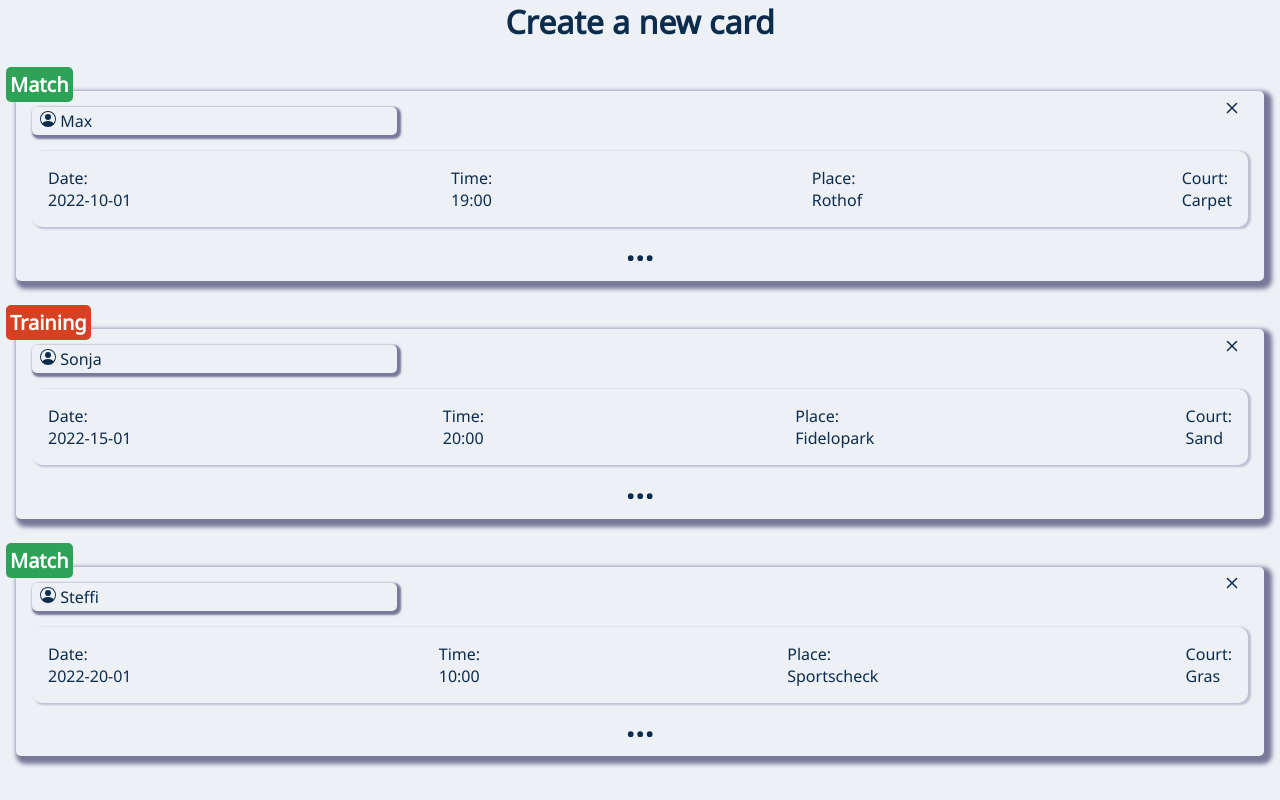
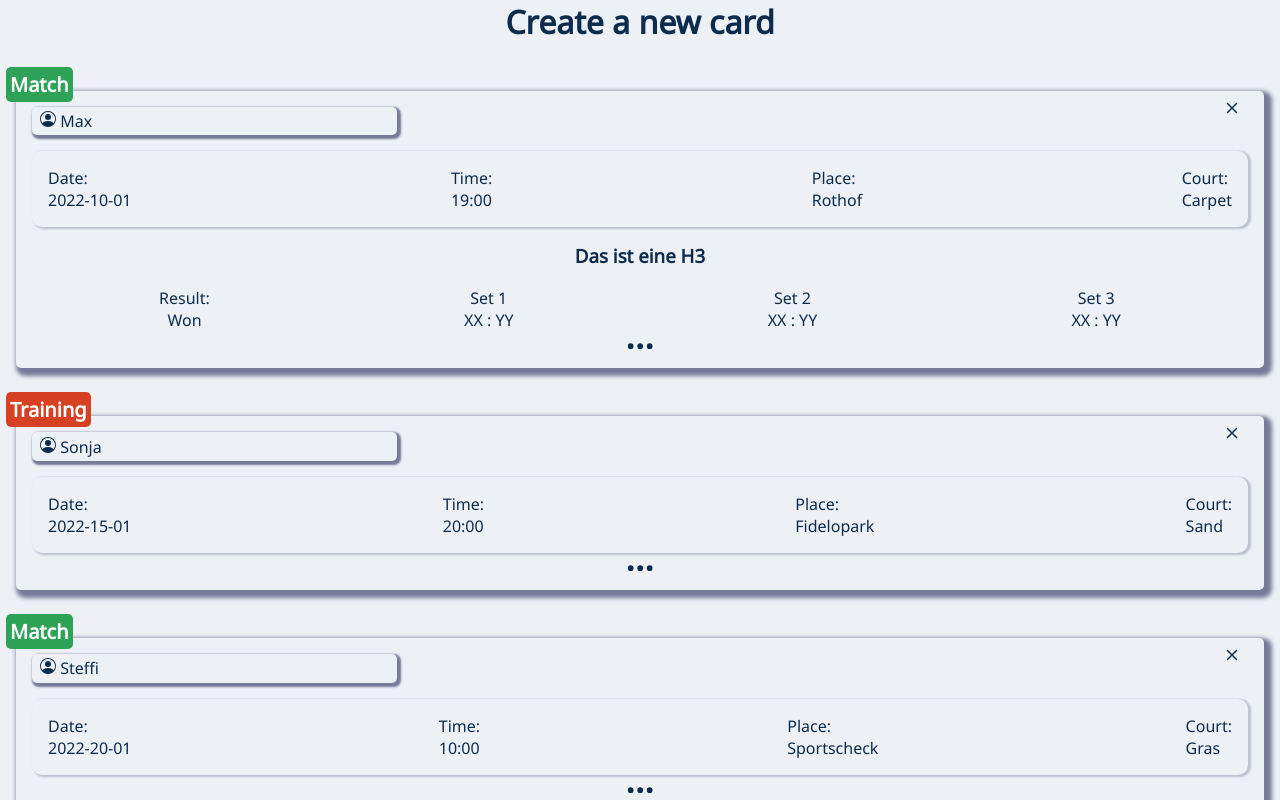
Before and after one commit to PhilippWeiss85/capstone-project, a Next.js app: page /form in a window 1280 px wide. Both pictures are taken after a click on the element 640 px from the left and 254 px from the top of the page. Shown: the top 800 px of the page. Built offline with nearby package versions, Linux system fonts and the light colour scheme.

Commit message:
add detail unfold function and styles to cards

```diff
--- /dev/null
+++ b/components/CardDetail/CardDetail.js
@@ -0,0 +1,65 @@
+import styled from "styled-components";
+
+export default function CardDetails() {
+  return (
+    <DetailsContainer>
+      <DetailsHeadline>Das ist eine H3</DetailsHeadline>
+      <DetailsResults>
+        <Content>Result:</Content>
+        <Content>Won</Content>
+      </DetailsResults>
+      <DetailsFirstSet>
+        <Content>Set 1</Content>
+        <Content>XX : YY</Content>
+      </DetailsFirstSet>
+      <DetailsSecondSet>
+        <Content>Set 2</Content>
+        <Content>XX : YY</Content>
+      </DetailsSecondSet>
+      <DetailsThirdSet>
+        <Content>Set 3</Content>
+        <Content>XX : YY</Content>
+      </DetailsThirdSet>
+    </DetailsContainer>
+  );
+}
+
+const DetailsContainer = styled.section`
+  position: relative;
+  display: grid;
+  grid-template-areas:
+    "headline headline headline headline"
+    "results setone settwo setthree"
+    "results setone settwo setthree";
+  padding-top: 1em;
+`;
+
+const DetailsHeadline = styled.h3`
+  grid-area: headline;
+  text-align: center;
+  padding-bottom: 1em;
+`;
+
+const Content = styled.p`
+  text-align: center;
+`;
+
+const DetailsResults = styled.p`
+  grid-area: results;
+  margin: 0 auto;
+`;
+
+const DetailsFirstSet = styled.p`
+  grid-area: setone;
+  margin: 0 auto;
+`;
+
+const DetailsSecondSet = styled.p`
+  grid-area: settwo;
+  margin: 0 auto;
+`;
+
+const DetailsThirdSet = styled.p`
+  grid-area: setthree;
+  margin: 0 auto;
+`;
--- a/components/EditButton.js
+++ b/components/EditButton.js
@@ -12,9 +12,10 @@ const StyledButton = styled.button`
 
   &:hover {
     transition: 0.2s ease-in-out;
+    font-size: 2.3em;
   }
 
   &:active {
-    color: #d74123;
+    color: var(--background-secondary);
   }
 `;
--- a/components/GameCard/GameCard.js
+++ b/components/GameCard/GameCard.js
@@ -2,6 +2,8 @@ import styled from "styled-components";
 import { BsPersonCircle, BsX, BsThreeDots } from "react-icons/bs";
 import DeleteButton from "../DeleteButton";
 import EditButton from "../EditButton";
+import CardDetails from "../CardDetail/CardDetail";
+import { useState } from "react";
 
 export default function GameCard({
   type,
@@ -12,7 +14,14 @@ export default function GameCard({
   court,
   deleteCard,
   id,
+  toggleDetails,
 }) {
+  const [showMore, setShowMore] = useState(false);
+
+  function showMoreDetails() {
+    setShowMore((previousDetails) => !previousDetails);
+  }
+
   return (
     <Card>
       <CardType type={type}>{type}</CardType>
@@ -45,7 +54,8 @@ export default function GameCard({
             <p>{court}</p>
           </li>
         </CardList>
-        <EditButtonContainer>
+        {showMore === true ? <CardDetails /> : ""}
+        <EditButtonContainer onClick={() => showMoreDetails()}>
           <EditButton>
             <BsThreeDots />
           </EditButton>
@@ -97,7 +107,6 @@ const DeleteButtonContainer = styled.div`
 const EditButtonContainer = styled.div`
   display: flex;
   justify-content: center;
-  padding-top: 1em;
 `;
 
 const CardList = styled.ul`
--- a/pages/form/index.js
+++ b/pages/form/index.js
@@ -2,6 +2,7 @@ import GameCardForm from "../../components/Form/GameCardForm";
 import { useState } from "react";
 import GameCard from "../../components/GameCard/GameCard";
 import { nanoid } from "nanoid";
+import CardDetails from "../../components/CardDetail/CardDetail";
 
 const games = [
   {
@@ -35,6 +36,7 @@ const games = [
 
 export default function Form({ appendNewGameCard }) {
   const [gameList, setGameList] = useState(games);
+  const [cardDetails, setCardDetails] = useState();
 
   function appendNewGameCard(type, name, date, time, place, court) {
     const newGameList = [
@@ -59,6 +61,11 @@ export default function Form({ appendNewGameCard }) {
     setGameList(cardListAfterDeletion);
   }
 
+  function toggleDetails(id) {
+    const cardDetailList = gameList.filter((game) => game.id === id);
+    setCardDetails(cardDetailList);
+  }
+
   return (
     <>
       <h1>Create a new card</h1>
@@ -75,6 +82,7 @@ export default function Form({ appendNewGameCard }) {
               place={game.place}
               court={game.court}
               deleteCard={deleteCard}
+              toggleDetails={toggleDetails}
             />
           );
         })}
```
